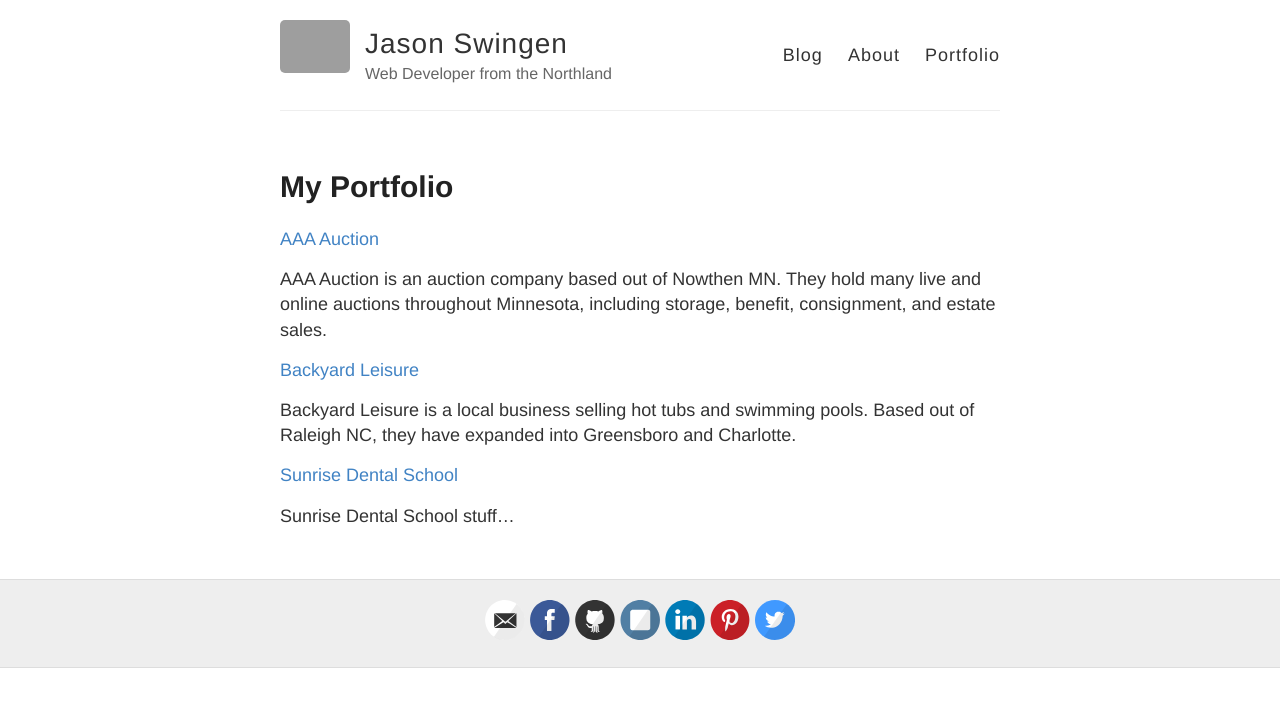
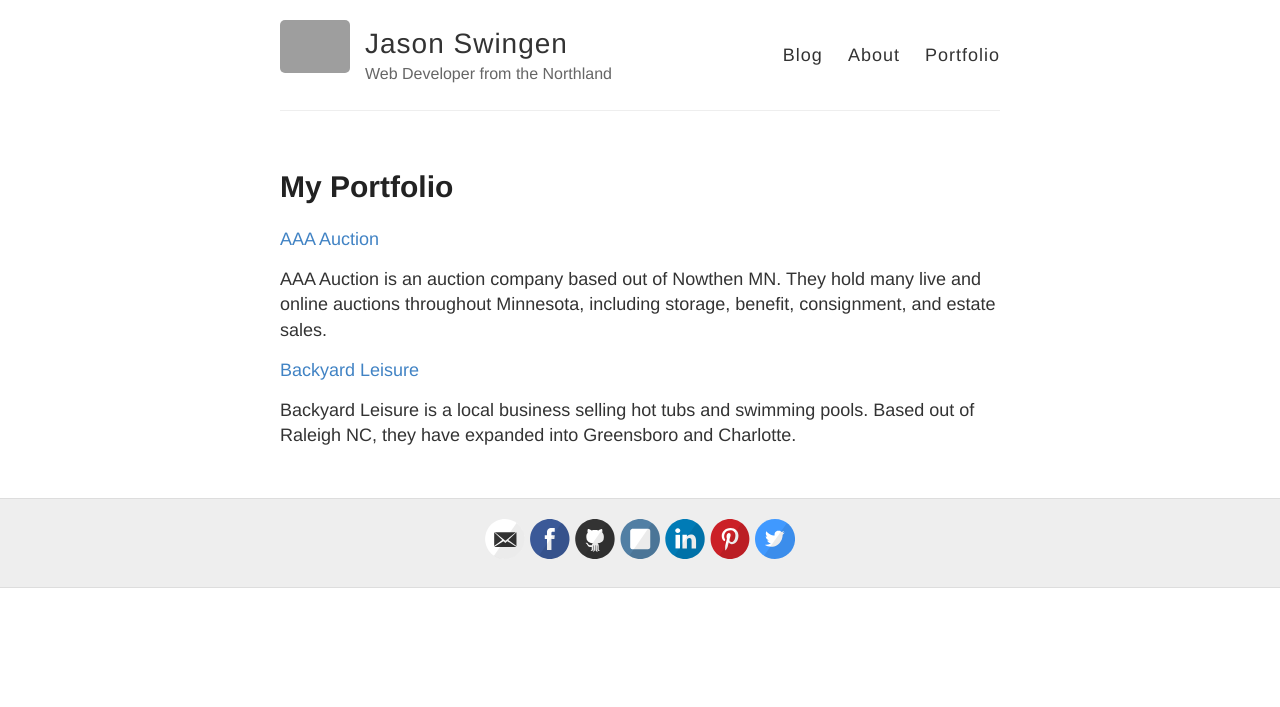
Before and after one commit to JasonSwingen/JasonSwingen.github.io, a Jekyll site: the page built from portfolio.md, in a window 1280 px wide. Shown: the top 707 px of the page. Built offline with Jekyll 4.4.1, drawn with Linux system fonts in a browser that asks for light colours; grey boxes are pictures that could not be loaded.

Commit message:
deleted recent portfolio changes

```diff
--- a/portfolio.md
+++ b/portfolio.md
@@ -11,7 +11,3 @@
 [Backyard Leisure](http://spapoolbilliards.com)
 
 Backyard Leisure is a local business selling hot tubs and swimming pools. Based out of Raleigh NC, they have expanded into Greensboro and Charlotte.
-
-[Sunrise Dental School](#)
-
-Sunrise Dental School stuff...
```
